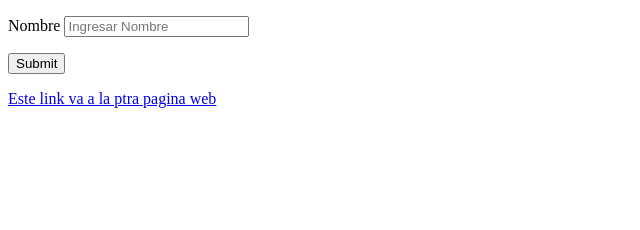
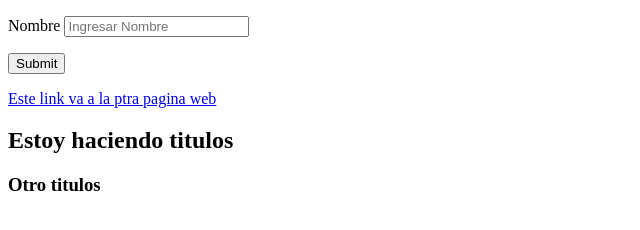
Before and after one commit to MMatii/Practicar, a plain HTML site: page index.html in a window 1280 px wide. Shown: the part 92-322 px from the top of the page, without its empty margins (0-640 px from the left). Drawn offline with Linux system fonts and the light colour scheme.

Commit message:
agregue unos titulos

```diff
--- a/index.html
+++ b/index.html
@@ -36,5 +36,10 @@
 <a href="#">Este link va a la ptra pagina web</a>
 
 </footer>
+
+<!-- Titulos -->
+<h2>Estoy haciendo titulos</h2>
+<h3>Otro titulos</h3>
+
 </body>
 </html>
```
